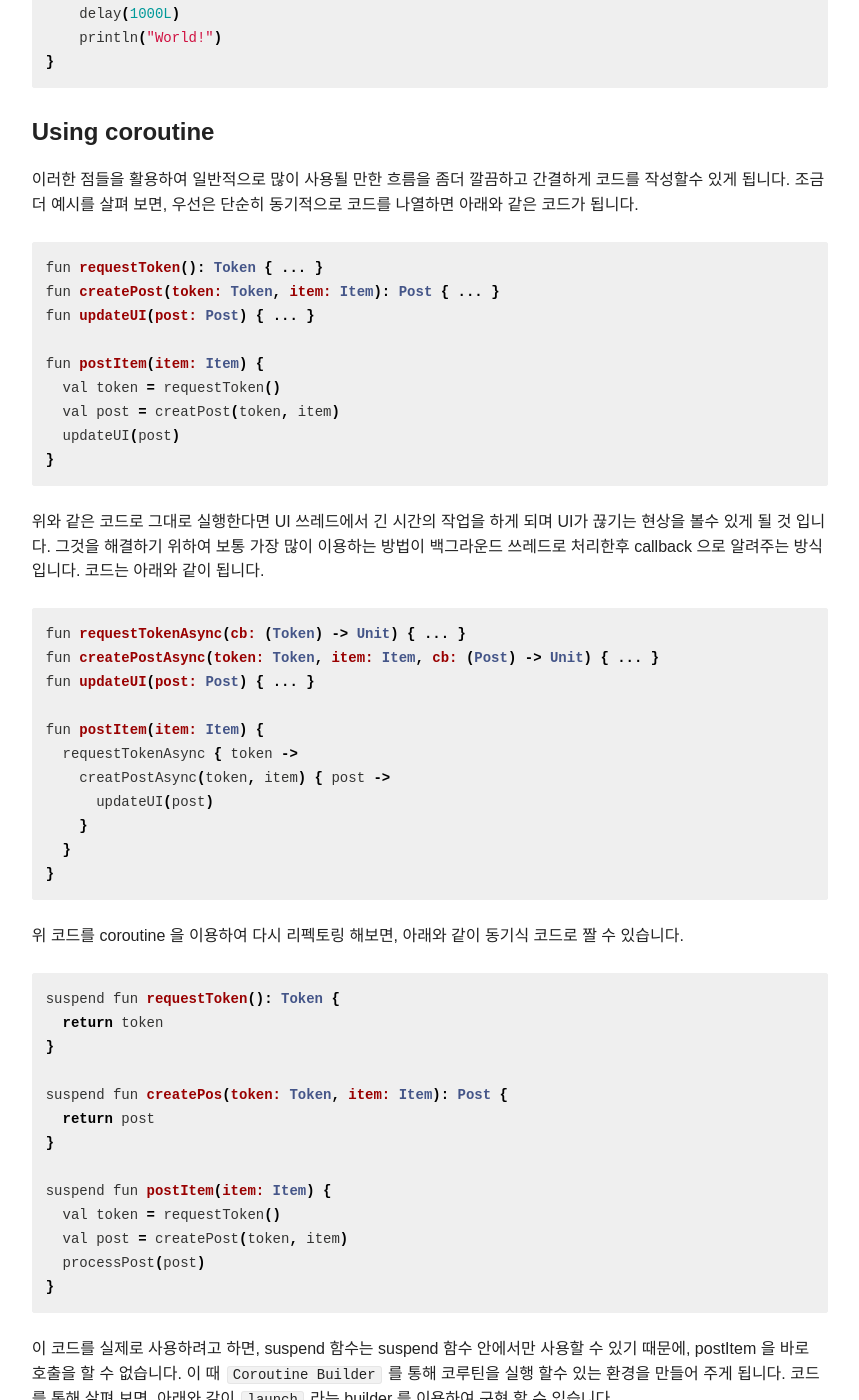
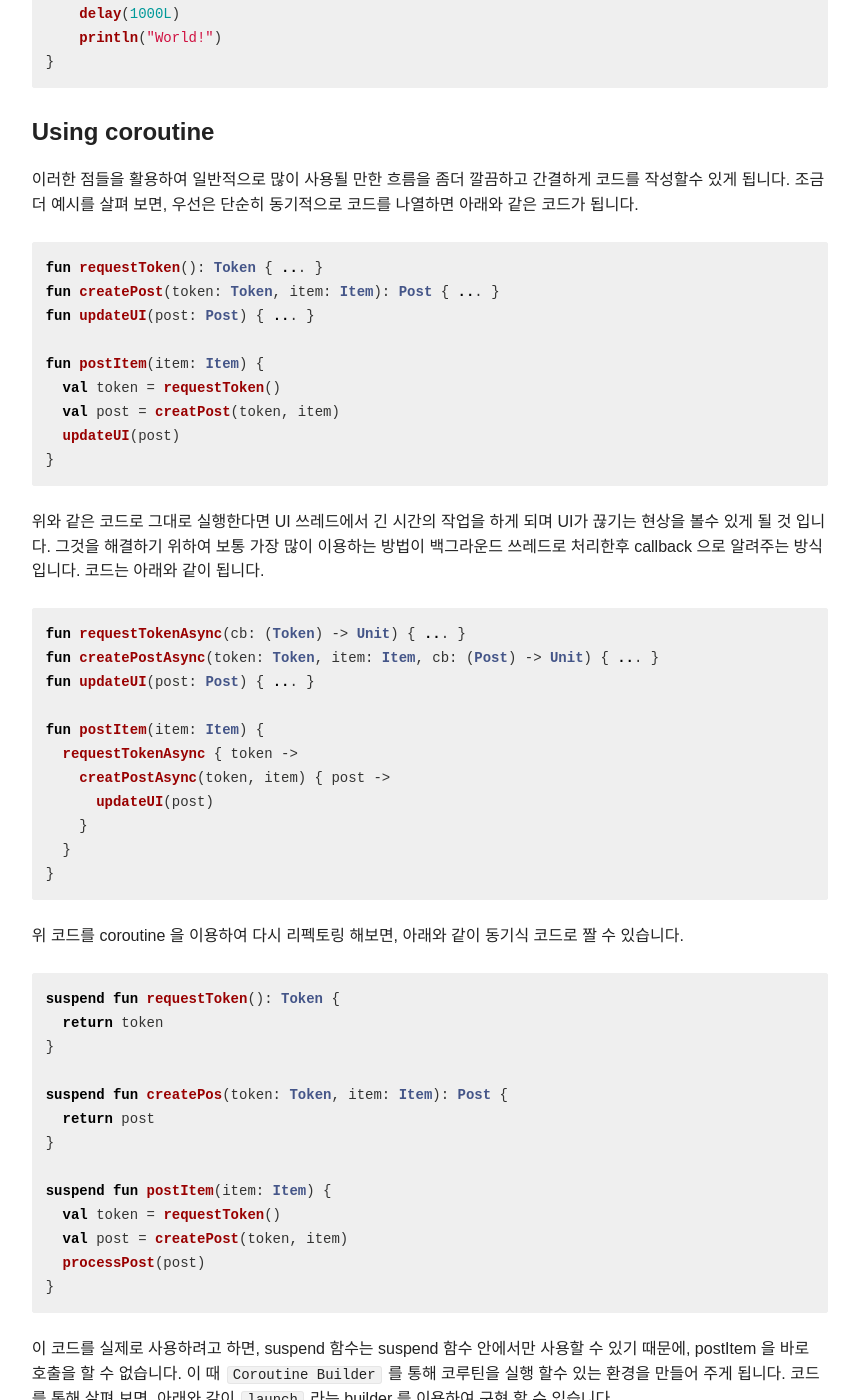
Before and after one commit to steadymoka/moka-a.github.io, a Jekyll site: the page built from _posts/2018/2018-04-01-coroutine-01.md, in a window 1280 px wide and 1400 px high, scrolled down 1750 px. Shown: the whole window, without its empty margins (318-1177 px from the left). Built offline with Jekyll 4.4.1, drawn with Linux system fonts in a browser that asks for light colours; nearby versions of some CDN libraries; comment, search, counter and statistics services are not loaded; some of the changed text lies outside the part shown.

Commit message:
코드 하이라이트 kotlin 으로 변경

````diff
--- a/_posts/2018/2018-04-01-coroutine-01.md
+++ b/_posts/2018/2018-04-01-coroutine-01.md
@@ -18,7 +18,7 @@ date: 2018-7-19
 #### Coroutine basics
 코루틴의 기본적인 컨셉입니다.
 
-``` java
+``` kotlin
 fun main(args: Array<String>) {
     launch { // launch new coroutine in background and continue
         delay(1000L) // non-blocking delay for 1 second (default time unit is ms)
@@ -38,7 +38,7 @@ World!
 
 suspend function 은 스레드와 스케쥴의 관리를 수행하는 것 이 아닌, 비동기 실행을 위한 중단 지점을 정의 하며, 코루틴은 함수를 중단하고 다시 실행 함으로써 작업을 효율적으로 처리 하는 개념 입니다.
 
-``` java
+``` kotlin
 fun main(args: Array<String>) = runBlocking<Unit> {
     val job = launch { doWorld() }
     println("Hello,")
@@ -55,7 +55,7 @@ suspend fun doWorld() {
 #### Using coroutine
 이러한 점들을 활용하여 일반적으로 많이 사용될 만한 흐름을 좀더 깔끔하고 간결하게 코드를 작성할수 있게 됩니다. 조금 더 예시를 살펴 보면, 우선은 단순히 동기적으로 코드를 나열하면 아래와 같은 코드가 됩니다.
 
-``` java
+``` kotlin
 fun requestToken(): Token { ... }
 fun createPost(token: Token, item: Item): Post { ... }
 fun updateUI(post: Post) { ... }
@@ -69,7 +69,7 @@ fun postItem(item: Item) {
 
 위와 같은 코드로 그대로 실행한다면 UI 쓰레드에서 긴 시간의 작업을 하게 되며 UI가 끊기는 현상을 볼수 있게 될 것 입니다. 그것을 해결하기 위하여 보통 가장 많이 이용하는 방법이 백그라운드 쓰레드로 처리한후 callback 으로 알려주는 방식 입니다. 코드는 아래와 같이 됩니다.
 
-``` java
+``` kotlin
 fun requestTokenAsync(cb: (Token) -> Unit) { ... }
 fun createPostAsync(token: Token, item: Item, cb: (Post) -> Unit) { ... }
 fun updateUI(post: Post) { ... }
@@ -85,7 +85,7 @@ fun postItem(item: Item) {
 
 위 코드를 coroutine 을 이용하여 다시 리펙토링 해보면, 아래와 같이 동기식 코드로 짤 수 있습니다.
 
-```java
+``` kotlin
 suspend fun requestToken(): Token {
   return token
 }
@@ -103,7 +103,7 @@ suspend fun postItem(item: Item) {
 
 이 코드를 실제로 사용하려고 하면, suspend 함수는 suspend 함수 안에서만 사용할 수 있기 때문에, postItem 을 바로 호출을 할 수 없습니다. 이 때 `Coroutine Builder` 를 통해 코루틴을 실행 할수 있는 환경을 만들어 주게 됩니다. 코드를 통해 살펴 보면, 아래와 같이 `launch` 라는 builder 를 이용하여 구현 할 수 있습니다.
 
-``` java
+``` kotlin
 fun postItem(item: Item) {
   launch {
     val token = requestToken()
````
